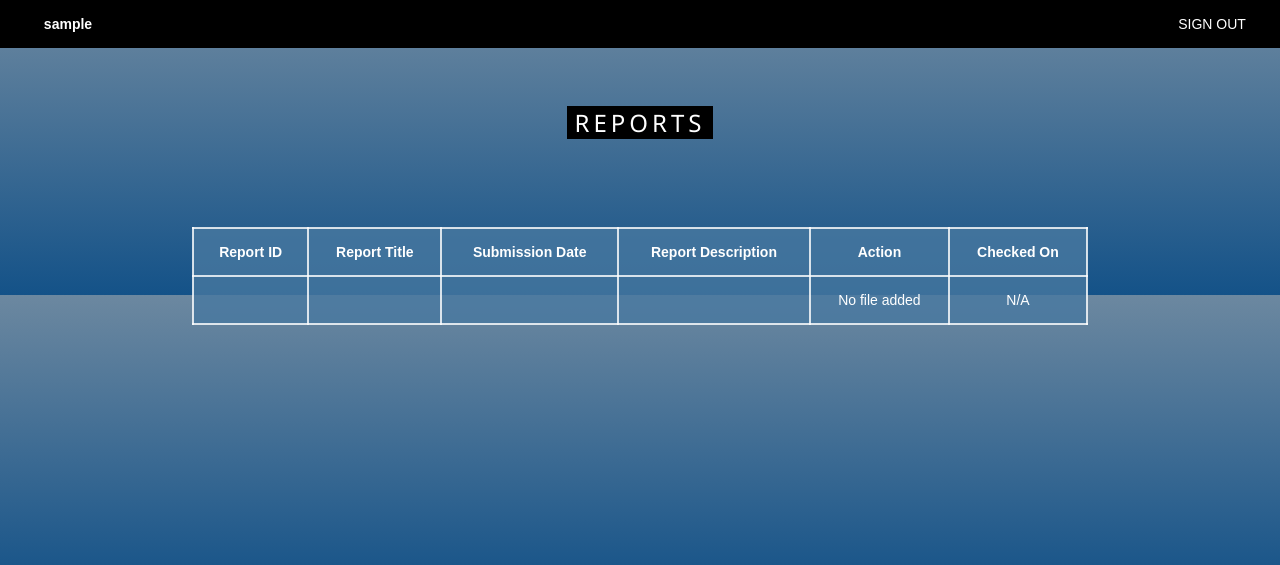
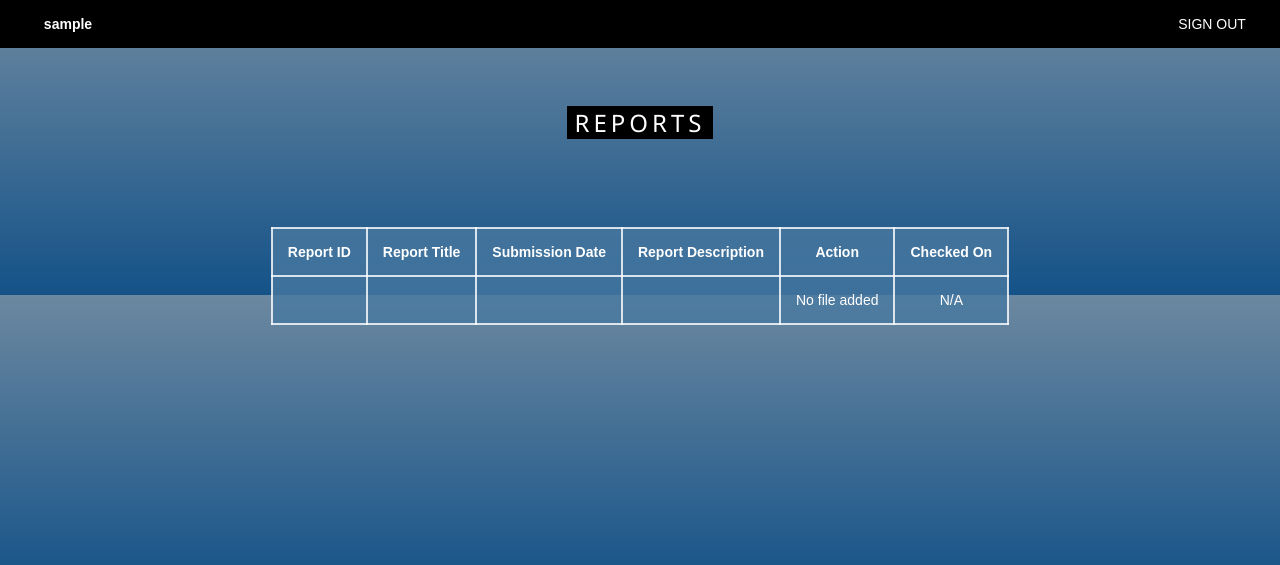
Before and after one commit to sangoku116/REA, a PHP site: page /welcome.php in a window 1280 px wide. Shown: the top 565 px of the page. Run offline with PHP 8.4, Linux system fonts and the light colour scheme; the visitor is signed in with stand-in values (Sample User, id 1); tables that the repository leaves empty or names only in its code hold one stand-in row (values such as "Sample post"); data that the repository does not hold is empty.

Commit message:
Latest version of the website design

```diff
--- a/w3css.css
+++ b/w3css.css
@@ -238,10 +238,11 @@ table{
     border-collapse: collapse;
     margin-left: auto;
     margin-right: auto;
-    width: 70%;
+    max-width: 70%;
     border-spacing: 50px;
     position: relative;
     top: 30px;
+    min-width: 30%;
 }
 th, td{
     background-color: rgba(72,120,160,0.8);
@@ -250,6 +251,12 @@ th, td{
     padding: 15px;
     color: white;
     text-decoration:none;
-    max-width: 1200px;
 }
+
+.cntr{
+    position: fixed;
+    margin: auto;
+    text-align: center;
+}
+
 .w3-btn,.w3-button-welcome{border:none;display:inline-block;padding:8px 16px;vertical-align:middle;overflow:hidden;text-decoration:none;color:inherit;background-color:inherit;text-align:center}
```
